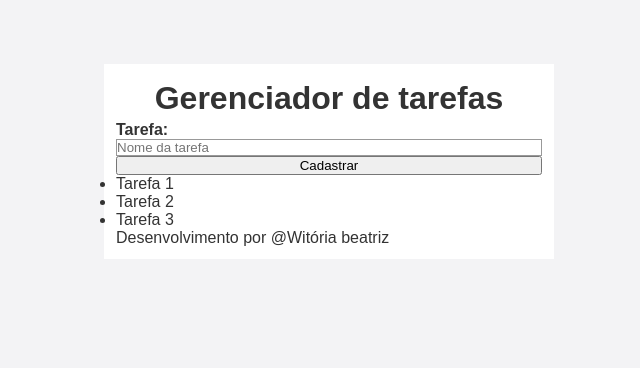
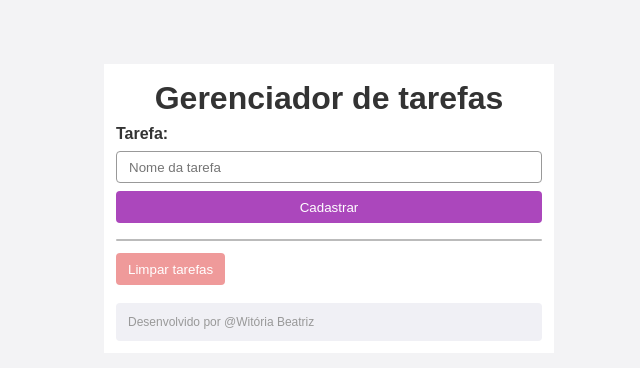
Before and after one commit to Witoriabeatriz/ToDoList, a PHP site: page / in a window 1280 px wide. Shown: the top 368 px of the page, without its empty margins (311-951 px from the left). Run offline with PHP 8.4, Linux system fonts and the light colour scheme.

Commit message:
Finalizando

```diff
--- a/index.php
+++ b/index.php
@@ -1,39 +1,58 @@
+<?php
+session_start();
+if (!isset($_SESSION['tasks'])) {
+    $_SESSION['tasks'] = array();
+}
+if (isset($_GET['task_name'])) {
+    array_push($_SESSION['tasks'], $_GET['task_name']);
+    unset($_GET['task_name']);
+}
+if (isset($_GET['clear'])) {
+    unset($_SESSION['tasks']);
+}
+?>
 <!DOCTYPE html>
-<html lang="en">
+<html>
 <head>
-    <meta charset="UTF-8">
-    <meta http-equiv="X-UA-Compatible" content="IE=edge">
-    <meta name="viewport" content="width=device-width, initial-scale=1.0">
+    <meta charset='utf-8'>
+    <meta http-equiv='X-UA-Compatible' content='IE=edge'>
+    <title>Gerenciador de Tarefas</title>
+    <meta name='viewport' content='width=device-width, initial-scale=1'>
     <link rel="stylesheet" href="style.css">
-    <title>Gerenciador de tarefas</title>
+    <script src='main.js'></script>
 </head>
 <body>
-
 <div class="container">
-    <div class = "header">
+    <div class="header">
         <h1>Gerenciador de tarefas</h1>
     </div>
-    <div class ="form">
+    <div class="form">
         <form action="" method="get">
-            <label for="task_name">Tarefa:</label>
+            <label for="task_name">Tarefa: </label>
             <input type="text" name="task_name" placeholder="Nome da tarefa">
-            <button type="submit"> Cadastrar</button>
+            <button type="submit">Cadastrar</button>
         </form>
     </div>
-    <div class ="separator">
-    </div>
-    <div class ="list-tasks">
+    <div class="separator"></div>
+    <div class="list-tasks">
         <ul>
-            <li> Tarefa 1 </li>
-            <li> Tarefa 2 </li>
-            <li> Tarefa 3 </li>
+            <?php
+            if (isset($_SESSION['tasks'])) {
+                foreach ($_SESSION['tasks'] as $key => $task) {
+                    echo "<li>$task</li>";
+                }
+            }
+            ?>
         </ul>
     </div>
-    <div class ="footer">
-        <p>Desenvolvimento por @Witória beatriz</p>
+    <form action="" method="get">
+        <input type="hidden" name="clear" value="clear">
+        <button type="submit" class="btn-clear">Limpar tarefas</button>
+    </form>
+    <br>
+    <div class="footer">
+        <p>Desenvolvido por @Witória Beatriz</p>
     </div>
 </div>
-
-
 </body>
 </html>
--- a/style.css
+++ b/style.css
@@ -1,4 +1,4 @@
-*{
+* {
     margin: 0;
     padding: 0;
     box-sizing: border-box;
@@ -8,15 +8,15 @@ body {
     color: #333;
     font-family: 'Ubuntu', sans-serif;
 }
-.container{
+.container {
     background: #fff;
     max-width: 450px;
     margin-top: 5%;
-    margin-left:auto;
-    margin-right:auto;
-    padding:12px;
+    margin-left: auto;
+    margin-right: auto;
+    padding: 12px;
 }
-.header{
+.header {
     display: flex;
     justify-content: center;
     align-items: center;
@@ -25,7 +25,7 @@ body {
 }
 .form {
     margin-top: 4px;
-    margin-bottom: 4xp;
+    margin-bottom: 4px;
 }
 .form form {
     display: flex;
@@ -34,15 +34,78 @@ body {
 }
 .form label {
     font-weight: bold;
-    margin-top: 4xp;
-    margin-bottom: 4xp;
+    margin-top: 4px;
+    margin-bottom: 4px;
 }
-.form input{
-    height: 32xp;
-    margin-top: 4xp;
-    margin-bottom: 4xp;
-    padding-left:12xp;
-    border:1px solid #999;
-    border-radius: 4xp;
-
+.form input {
+    height: 32px;
+    margin-top: 4px;
+    margin-bottom: 4px;
+    padding-left: 12px;
+    border: 1px solid #999;
+    border-radius: 4px;
 }
+.form input:focus {
+    background: #f0f0f5;
+}
+.form button {
+    background: #AB47BC;
+    height: 32px;
+    border: none;
+    border-radius: 4px;
+    color: #fff;
+    margin-top: 4px;
+    margin-bottom: 4px;
+    transition: background 0.3s;
+}
+.form button:hover {
+    background: #CE93D8;
+}
+.separator {
+    background: #bbb;
+    height: 2px;
+    border-radius: 1px;
+    margin-top: 12px;
+    margin-bottom: 12px;
+}
+.list-tasks {
+    margin-top: 12px;
+    margin-bottom: 12px;
+}
+.list-tasks ul {
+    list-style: none;
+}
+.list-tasks ul li {
+    background: #4DB6AC;
+    height: 54px;
+    border-radius: 4px;
+    color: #fff;
+    margin-top: 4px;
+    margin-bottom: 4px;
+    padding: 12px;
+    display: flex;
+    justify-content: left;
+    align-items: center;
+    transition: background 0.3s;
+}
+.list-tasks ul li:hover {
+    background: #80CBC4;
+}
+.btn-clear {
+    background: #EF9A9A;
+    height: 32px;
+    border: none;
+    border-radius: 4px;
+    padding: 0 12px;
+    color: #fff;
+    transition: background 0.3s;
+}
+.footer {
+    background: #f0f0f5;
+    border-radius: 4px;
+    padding: 12px;
+}
+.footer p {
+    color: #999;
+    font-size: 12px;
+}
```
Also changed, not shown: README.md.
